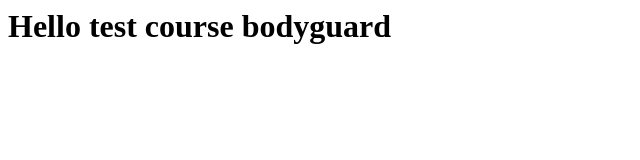
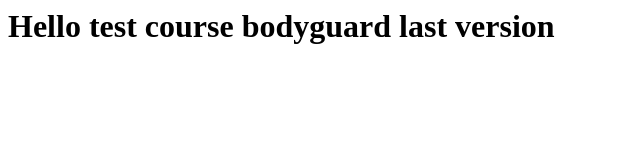
Before and after one commit to jaxoncage/coursera-test, a plain HTML site: page index.html in a window 1280 px wide. Shown: the whole page, without its empty margins (0-640 px from the left). Drawn offline with Linux system fonts and the light colour scheme.

Commit message:
second commit

```diff
--- a/index.html
+++ b/index.html
@@ -4,6 +4,6 @@
     <title>Hello test course</title>
   </head>
   <body>
-    <h1>Hello test course bodyguard</body>
+    <h1>Hello test course bodyguard last version</body>
   </body>
 </html>
```
